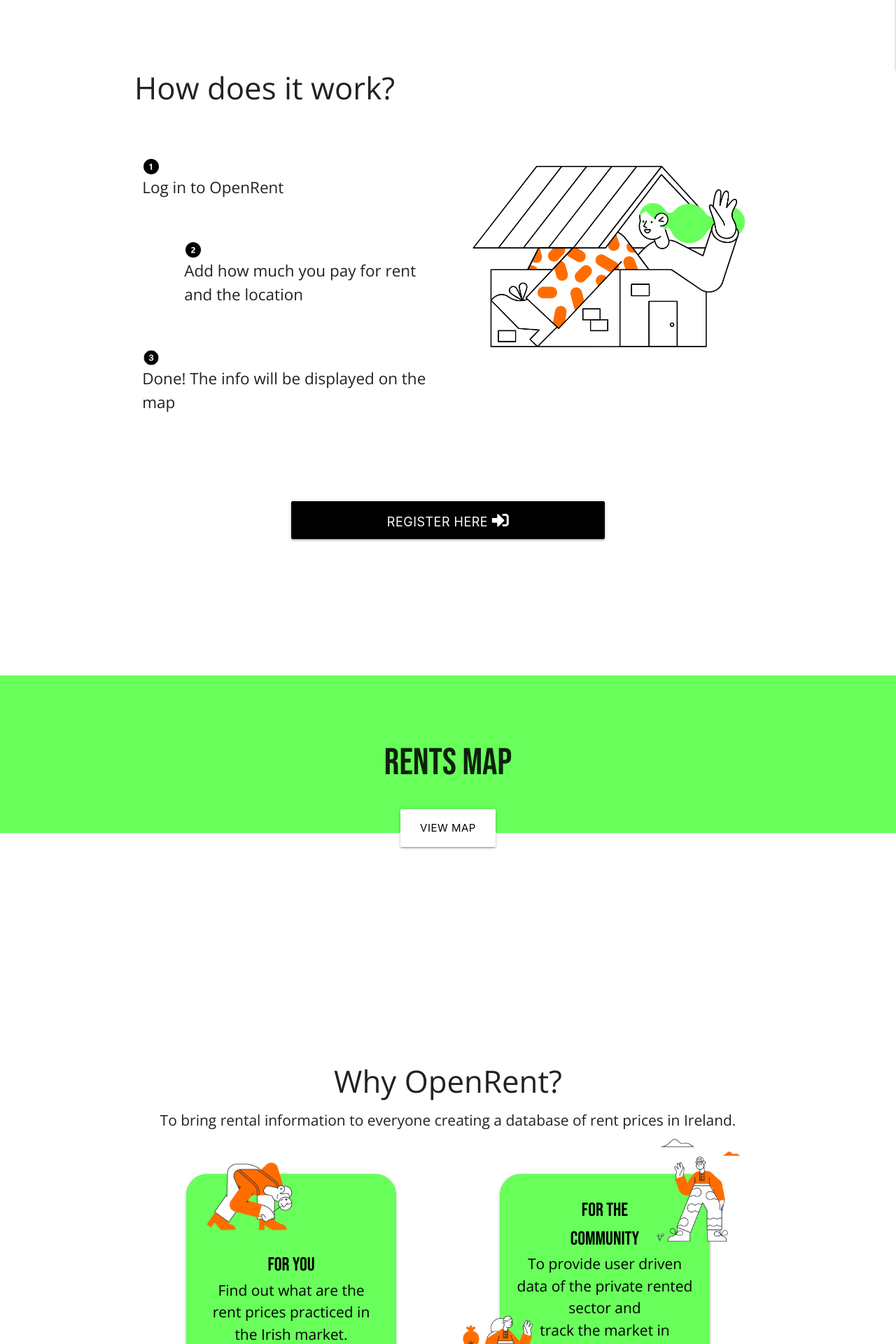
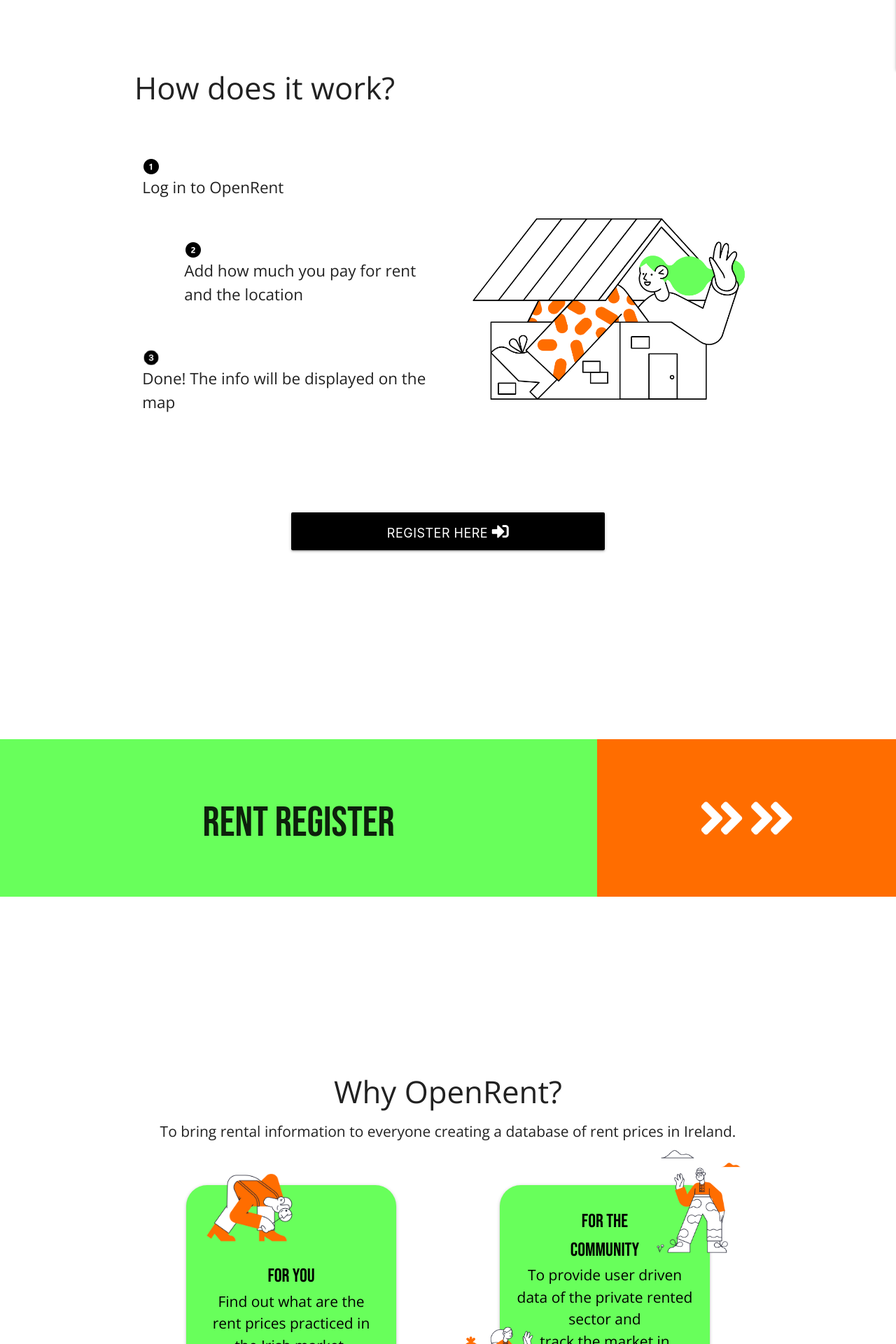
Before and after one commit to stef-cruz/open_rent, a Flask app: page / in a window 1280 px wide. Shown: the part 760-2680 px from the top of the page at 70% size. Run offline with Flask 2, Linux system fonts and the light colour scheme.

Commit message:
Style rent register link on homepage

```diff
--- a/app/static/css/_index.scss
+++ b/app/static/css/_index.scss
@@ -56,6 +56,7 @@
   &__illustration {
     img {
       width: 100%;
+      padding: 5rem 0;
     }
   }
 
@@ -79,27 +80,42 @@
 }
 
 .map-section {
-  margin-top: 10rem;
+  margin-top: 15rem;
 
-  h2 {
-    font-family: $title;
+  &__bg--left {
+    background-color: $prim-colour;
+    height: 15rem;
+    padding: 0;
+
+    .content-left {
+      padding: 5rem 0;
+
+      p {
+        font-family: $title;
+        font-size: 4rem;
+      }
+    }
   }
 
-  &__bg {
-    background-color: $prim-colour;
+  &__bg--right {
+    background-color: $sec-colour;
     height: 15rem;
-    position: relative;
-  }
+    padding: 0;
 
-  &__fg {
-    position: absolute;
-    margin-top: 4rem;
+    .content-right {
+      padding: 5rem 0;
+
+      i {
+        font-size: 5rem;
+        color: white;
+      }
+    }
   }
 
 }
 
 .about {
-  margin: 20rem 0;
+  margin: 15rem 0;
 
   @include bp(desktop) {
     &__card {
--- a/app/static/css/style.css
+++ b/app/static/css/style.css
@@ -65,6 +65,7 @@
 }
 .steps__illustration img {
   width: 100%;
+  padding: 5rem 0;
 }
 .steps button {
   background-color: black;
@@ -83,23 +84,35 @@
 }
 
 .map-section {
-  margin-top: 10rem;
+  margin-top: 15rem;
 }
-.map-section h2 {
-  font-family: "Bebas Neue", serif;
-}
-.map-section__bg {
+.map-section__bg--left {
   background-color: #68ff5b;
   height: 15rem;
-  position: relative;
+  padding: 0;
 }
-.map-section__fg {
-  position: absolute;
-  margin-top: 4rem;
+.map-section__bg--left .content-left {
+  padding: 5rem 0;
+}
+.map-section__bg--left .content-left p {
+  font-family: "Bebas Neue", serif;
+  font-size: 4rem;
+}
+.map-section__bg--right {
+  background-color: #ff6d00;
+  height: 15rem;
+  padding: 0;
+}
+.map-section__bg--right .content-right {
+  padding: 5rem 0;
+}
+.map-section__bg--right .content-right i {
+  font-size: 5rem;
+  color: white;
 }
 
 .about {
-  margin: 20rem 0;
+  margin: 15rem 0;
 }
 @media (min-width: 64rem) {
   .about__card {
--- a/app/templates/index.html
+++ b/app/templates/index.html
@@ -13,7 +13,7 @@
                     <i class="fas fa-plus"></i>
                     <img src="{{ url_for('static', filename='images/icons8-ireland-map.png') }}" alt="Ireland map icon">
                 </div>
-                <h2>User driven website of rent prices in Ireland.</h2>
+                <h2>Welcome to the first user driven rent register in Dublin.</h2>
             </div>
         </div>
     </div>
@@ -62,7 +62,6 @@
                 </div>
             </div>
             <div class="col s12 m6 steps__illustration">
-                <!-- TODO: align illustration horizontally in the container  -->
                 <img src="{{ url_for('static', filename='images/woman-in-house.png') }}" alt="Woman in house">
             </div>
         </div>
@@ -74,15 +73,22 @@
     </div>
 </section>
 
-<!--Map -->
+<!-- Map link -->
 <section class="map-section">
-    <div class="row center-align map-section__bg">
-        <div class="col s12 map-section__fg">
-            <h2>Rents Map</h2>
-            <a href="{{ url_for('rent_register') }}">
-                <button class="btn-large button-white">View Map</button>
-            </a>
+    <div class="row center-align">
+        <div class="col s12 m8 map-section__bg--left">
+            <div class="content-left">
+                <p>Rent Register</p>
+            </div>
         </div>
+        <a href="{{ url_for('rent_register') }}">
+            <div class="col s12 m4 map-section__bg--right">
+                <div class="content-right">
+                    <i class="fas fa-angle-double-right"></i>
+                    <i class="fas fa-angle-double-right"></i>
+                </div>
+            </div>
+        </a>
     </div>
 </section>
 
@@ -96,15 +102,23 @@
             </div>
             <div class="col s12 m6 about__card">
                 <div class="card-panel">
-                    <img class="img-left" src="{{ url_for('static', filename='images/for-you.png') }}" alt="Man with magnifying glass">
-                    <div class="black-text txt-left"><span>FOR YOU</span><br> Find out what are the rent prices practiced in the Irish market.</div>
+                    <img class="img-left" src="{{ url_for('static', filename='images/for-you.png') }}"
+                         alt="Man with magnifying glass">
+                    <div class="black-text txt-left"><span>FOR YOU</span><br> Find out what are the rent prices
+                        practiced in the Irish market.
+                    </div>
                 </div>
             </div>
             <div class="col s12 m6 about__card">
                 <div class="card-panel">
-                    <img class="img-right" src="{{ url_for('static', filename='images/for-the-community-boy.png') }}" alt="Man with hand up waving">
-                    <div class="black-text txt-right"><span>FOR THE <br> COMMUNITY</span><br> To provide user driven data of the private rented sector and <br> track the market in Ireland.</div>
-                    <img class="img-right-two" src="{{ url_for('static', filename='images/for-the-community-girl.png') }}" alt="Woman with hand up waving">
+                    <img class="img-right" src="{{ url_for('static', filename='images/for-the-community-boy.png') }}"
+                         alt="Man with hand up waving">
+                    <div class="black-text txt-right"><span>FOR THE <br> COMMUNITY</span><br> To provide user driven
+                        data of the private rented sector and <br> track the market in Ireland.
+                    </div>
+                    <img class="img-right-two"
+                         src="{{ url_for('static', filename='images/for-the-community-girl.png') }}"
+                         alt="Woman with hand up waving">
                 </div>
             </div>
         </div>
--- a/app/templates/profile.html
+++ b/app/templates/profile.html
@@ -180,7 +180,6 @@
             </div>
         </li>
     </ul>
-
     <!-- ./Tenancies -->
 </section>
 
```
Also changed, not shown: app/static/images/draw.png (added), 1 other file.
